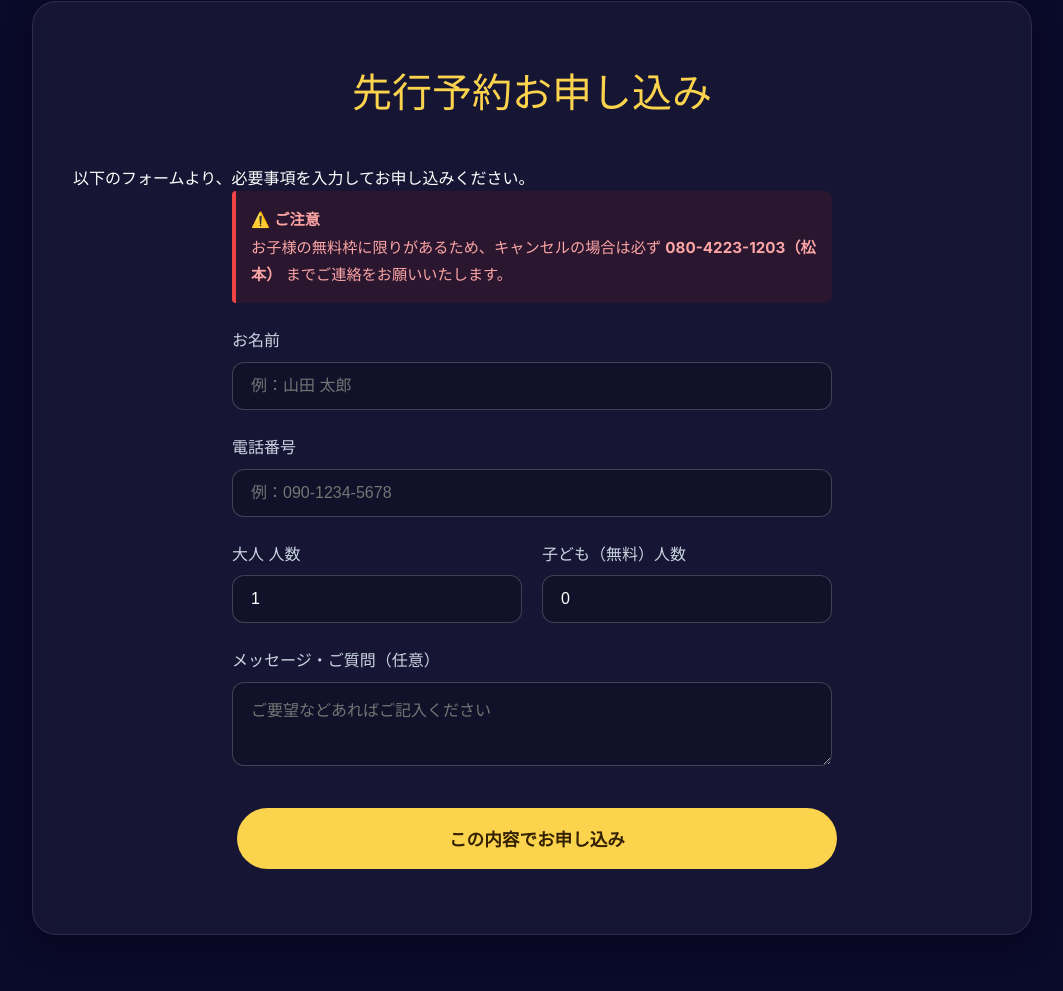
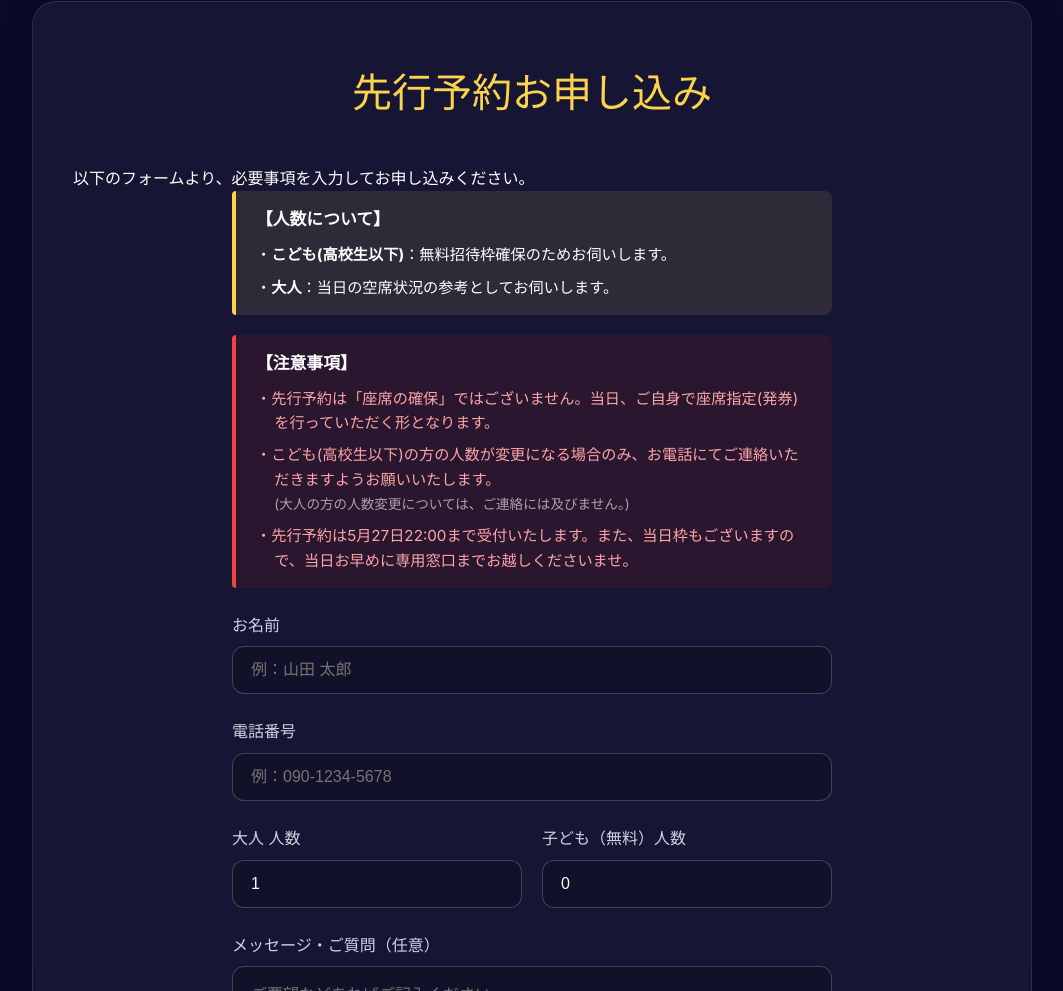
Before and after one commit to chainonjoli/poupelle.mie, a plain HTML site: page index.html in a window 1280 px wide. Shown: the part 1753-2744 px from the top of the page, without its empty margins (108-1171 px from the left). Drawn offline with Linux system fonts and the light colour scheme; a web font is replaced by a local one.

Commit message:
Update reservation notes and add styling

```diff
--- a/index.html
+++ b/index.html
@@ -79,9 +79,21 @@
             <h2 class="section-title">先行予約お申し込み</h2>
             <p class="form-lead">以下のフォームより、必要事項を入力してお申し込みください。</p>
 
+            <div class="info-notice">
+                <p class="notice-title">【人数について】</p>
+                <ul class="notice-list">
+                    <li><strong>こども(高校生以下)</strong>：無料招待枠確保のためお伺いします。</li>
+                    <li><strong>大人</strong>：当日の空席状況の参考としてお伺いします。</li>
+                </ul>
+            </div>
+
             <div class="cancellation-notice">
-                ⚠️ <strong>ご注意</strong><br>
-                お子様の無料枠に限りがあるため、キャンセルの場合は必ず <strong>080-4223-1203（松本）</strong> までご連絡をお願いいたします。
+                <p class="notice-title">【注意事項】</p>
+                <ul class="notice-list">
+                    <li>先行予約は「座席の確保」ではございません。当日、ご自身で座席指定(発券)を行っていただく形となります。</li>
+                    <li>こども(高校生以下)の方の人数が変更になる場合のみ、お電話にてご連絡いただきますようお願いいたします。<br><span class="note-small">(大人の方の人数変更については、ご連絡には及びません。)</span></li>
+                    <li>先行予約は5月27日22:00まで受付いたします。また、当日枠もございますので、当日お早めに専用窓口までお越しくださいませ。</li>
+                </ul>
             </div>
 
             <form id="booking-form" class="reservation-form">
--- a/styles/index.css
+++ b/styles/index.css
@@ -282,18 +282,62 @@ input:focus, textarea:focus {
     font-size: 0.9rem;
 }
 
+.info-notice {
+    background: rgba(252, 211, 77, 0.1);
+    border-left: 4px solid var(--primary-color);
+    padding: 15px 20px;
+    border-radius: 4px 8px 8px 4px;
+    margin: 0 auto 20px auto;
+    font-size: 0.95rem;
+    max-width: 600px;
+    text-align: left;
+    line-height: 1.6;
+}
+
 .cancellation-notice {
     color: #fca5a5;
     background: rgba(127, 29, 29, 0.2);
     border-left: 4px solid #ef4444;
-    padding: 15px;
+    padding: 15px 20px;
     border-radius: 4px 8px 8px 4px;
     margin: 0 auto 25px auto;
     font-size: 0.95rem;
-    font-weight: 500;
     max-width: 600px;
     text-align: left;
-    line-height: 1.8;
+    line-height: 1.6;
+}
+
+.notice-title {
+    font-weight: 700;
+    margin-bottom: 10px;
+    font-size: 1.05rem;
+    color: #fff;
+}
+
+.notice-list {
+    list-style: none;
+    padding-left: 0;
+}
+
+.notice-list li {
+    margin-bottom: 8px;
+    padding-left: 1.2em;
+    text-indent: -1.2em;
+}
+
+.notice-list li::before {
+    content: "・";
+}
+
+.notice-list li:last-child {
+    margin-bottom: 0;
+}
+
+.note-small {
+    font-size: 0.85rem;
+    color: rgba(255, 255, 255, 0.6);
+    display: inline-block;
+    text-indent: 0;
 }
 
 .success-card {
```
